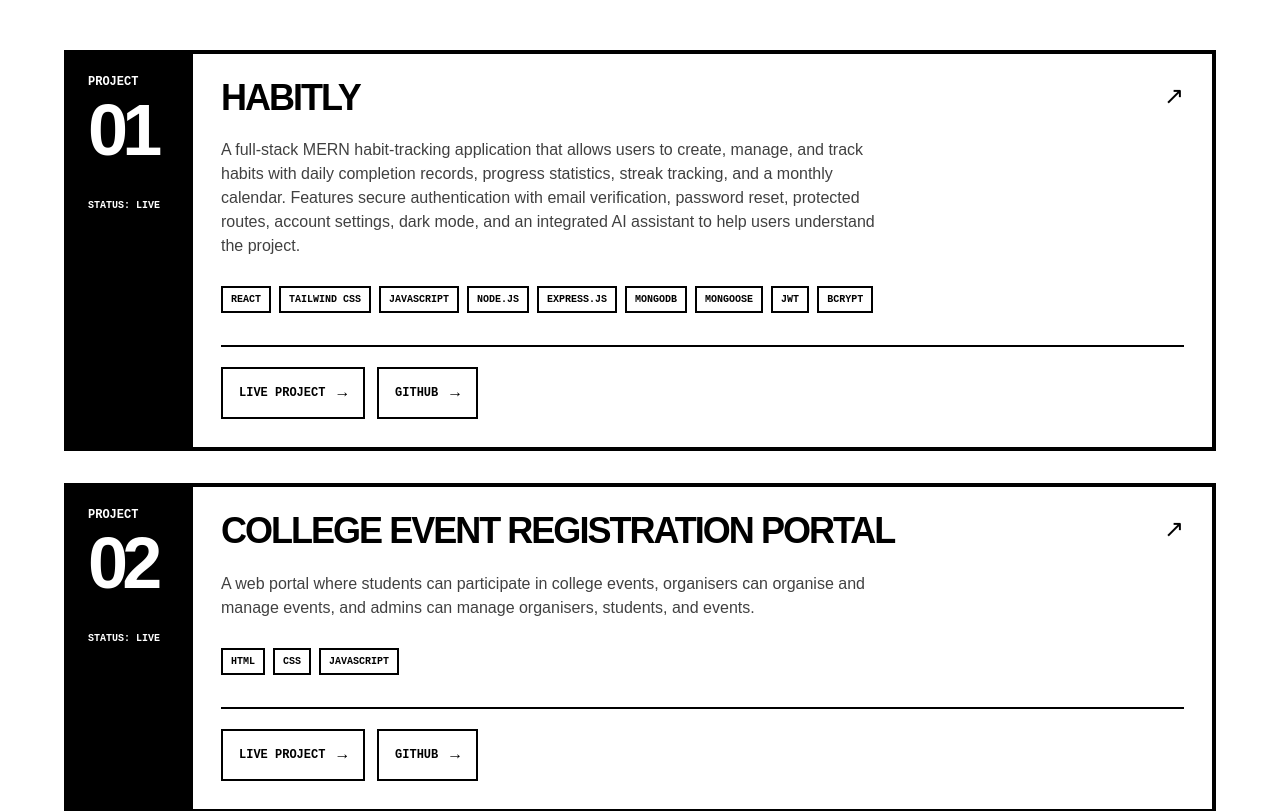
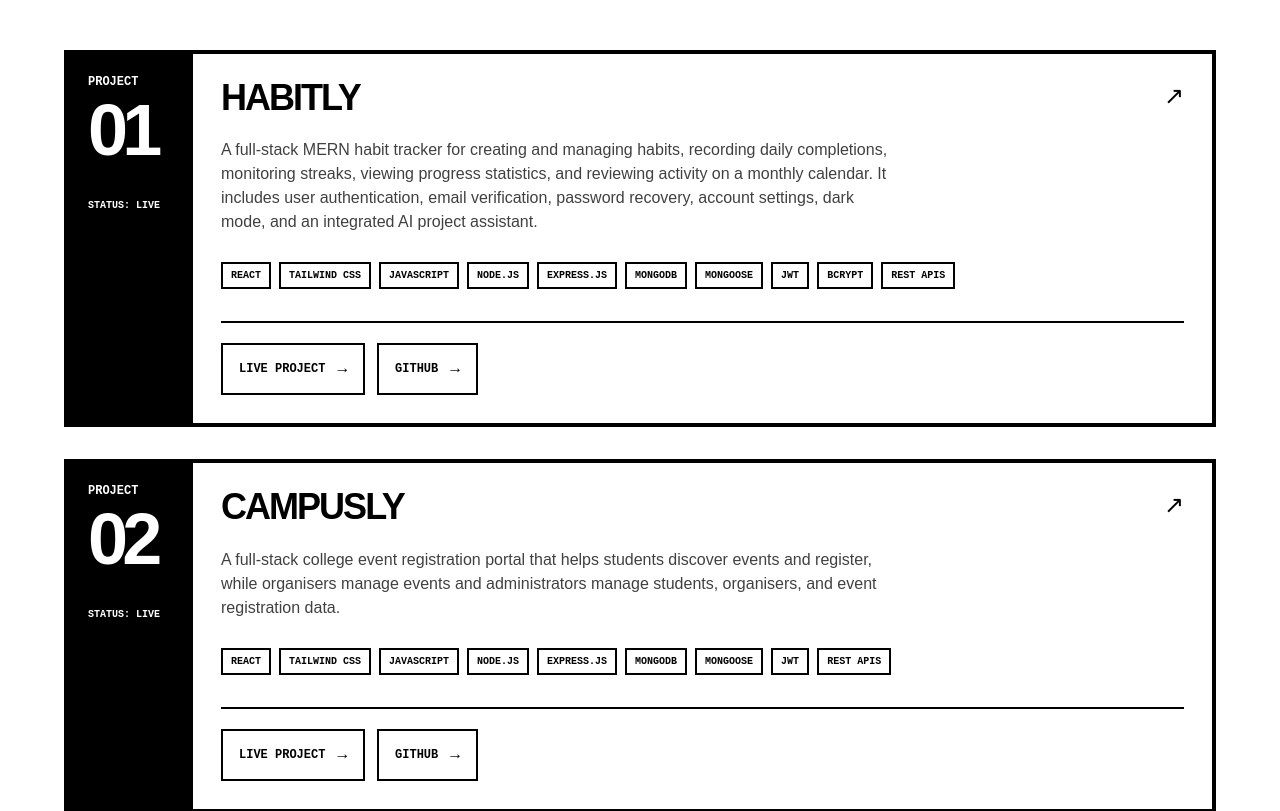
Before and after one commit to manoj2161/PORTFOLIO, a React (Vite) app: page /projects in a window 1280 px wide. Shown: the part 460-1271 px from the top of the page. Built offline with nearby package versions, Linux system fonts and the light colour scheme.

Commit message:
Refresh portfolio project details and links

```diff
--- a/src/data/projects.js
+++ b/src/data/projects.js
@@ -3,7 +3,7 @@
     number: "01",
     name: "Habitly",
     description:
-    "A full-stack MERN habit-tracking application that allows users to create, manage, and track habits with daily completion records, progress statistics, streak tracking, and a monthly calendar. Features secure authentication with email verification, password reset, protected routes, account settings, dark mode, and an integrated AI assistant to help users understand the project.",
+      "A full-stack MERN habit tracker for creating and managing habits, recording daily completions, monitoring streaks, viewing progress statistics, and reviewing activity on a monthly calendar. It includes user authentication, email verification, password recovery, account settings, dark mode, and an integrated AI project assistant.",
     technologies: [
       "React",
       "Tailwind CSS",
@@ -13,19 +13,30 @@
       "MongoDB",
       "Mongoose",
       "JWT",
-    "bcrypt"
+      "bcrypt",
+      "REST APIs"
     ],
     github: "https://github.com/manoj2161/habitly-mern-project.git",
-  live: "https://habitlyx.vercel.app",
+    live: "https://habitlyx.vercel.com",
     status: "LIVE",
   },
   {
     number: "02",
-    name: "College Event Registration Portal",
+    name: "Campusly",
     description:
-      "A web portal where students can participate in college events, organisers can organise and manage events, and admins can manage organisers, students, and events.",
-    technologies: ["HTML", "CSS", "JavaScript"],
-    github: "https://github.com/manoj2161/EVENT-REGISTRATION-PORTAL",
+      "A full-stack college event registration portal that helps students discover events and register, while organisers manage events and administrators manage students, organisers, and event registration data.",
+    technologies: [
+      "React",
+      "Tailwind CSS",
+      "JavaScript",
+      "Node.js",
+      "Express.js",
+      "MongoDB",
+      "Mongoose",
+      "JWT",
+      "REST APIs"
+    ],
+    github: "https://github.com/manoj2161/College_Event_Registration_Portal",
     live: "https://event-registration-portal-one.vercel.app",
     status: "LIVE",
   },
@@ -33,7 +44,7 @@
     number: "03",
     name: "RecipeBox",
     description:
-      "A recipe application that fetches recipes, lets users save recipes, provides ingredients and cooking instructions, and includes a shopping-list page.",
+      "A recipe application that fetches recipes from an API, displays ingredients and cooking instructions, lets users save recipes, and provides a shopping-list page.",
     technologies: ["React", "Tailwind CSS", "Axios", "API integration"],
     github: "https://github.com/manoj2161/recipebox",
     live: "https://recipebox-zeta-five.vercel.app/",
```
Lines whose indentation alone changed are shown as unchanged.
